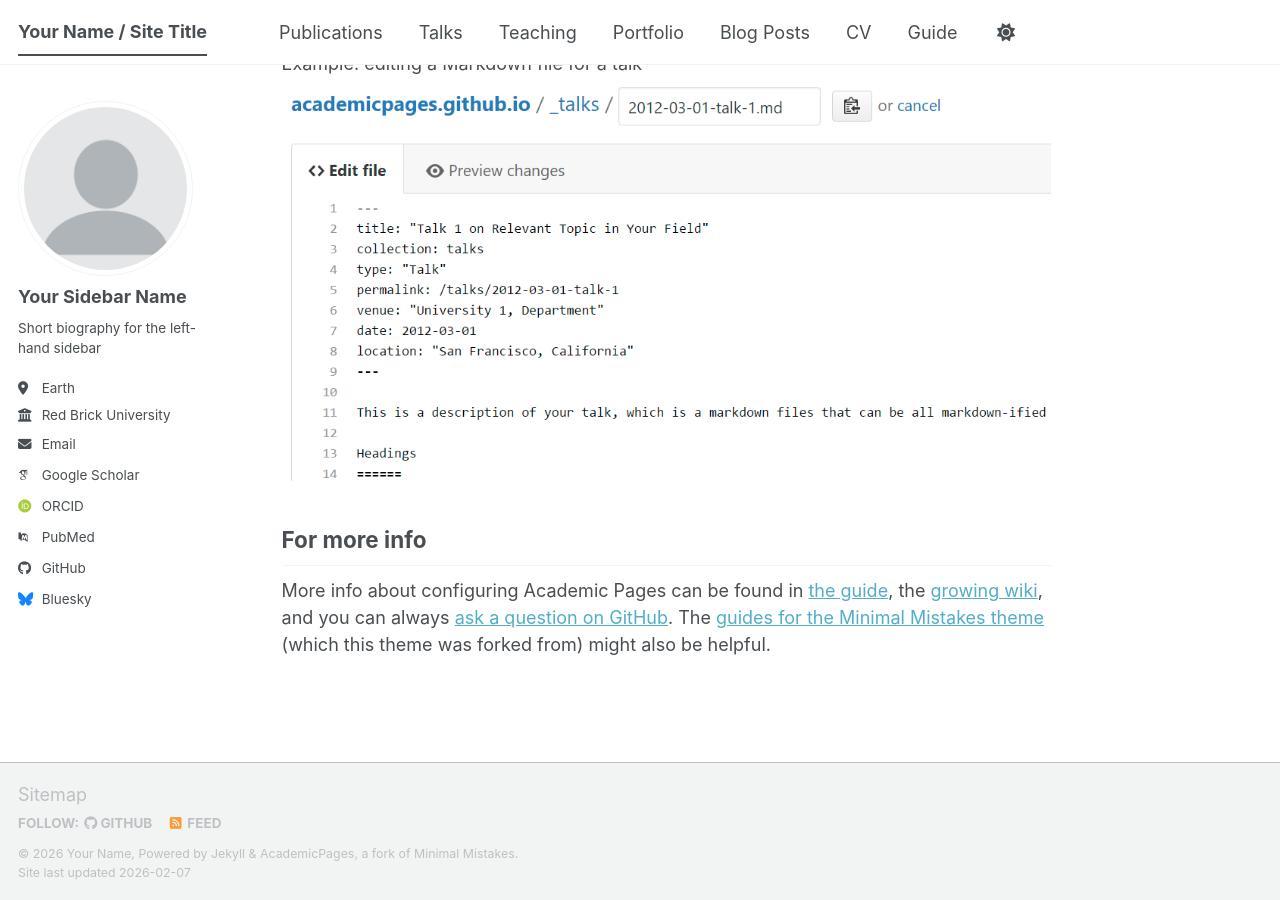
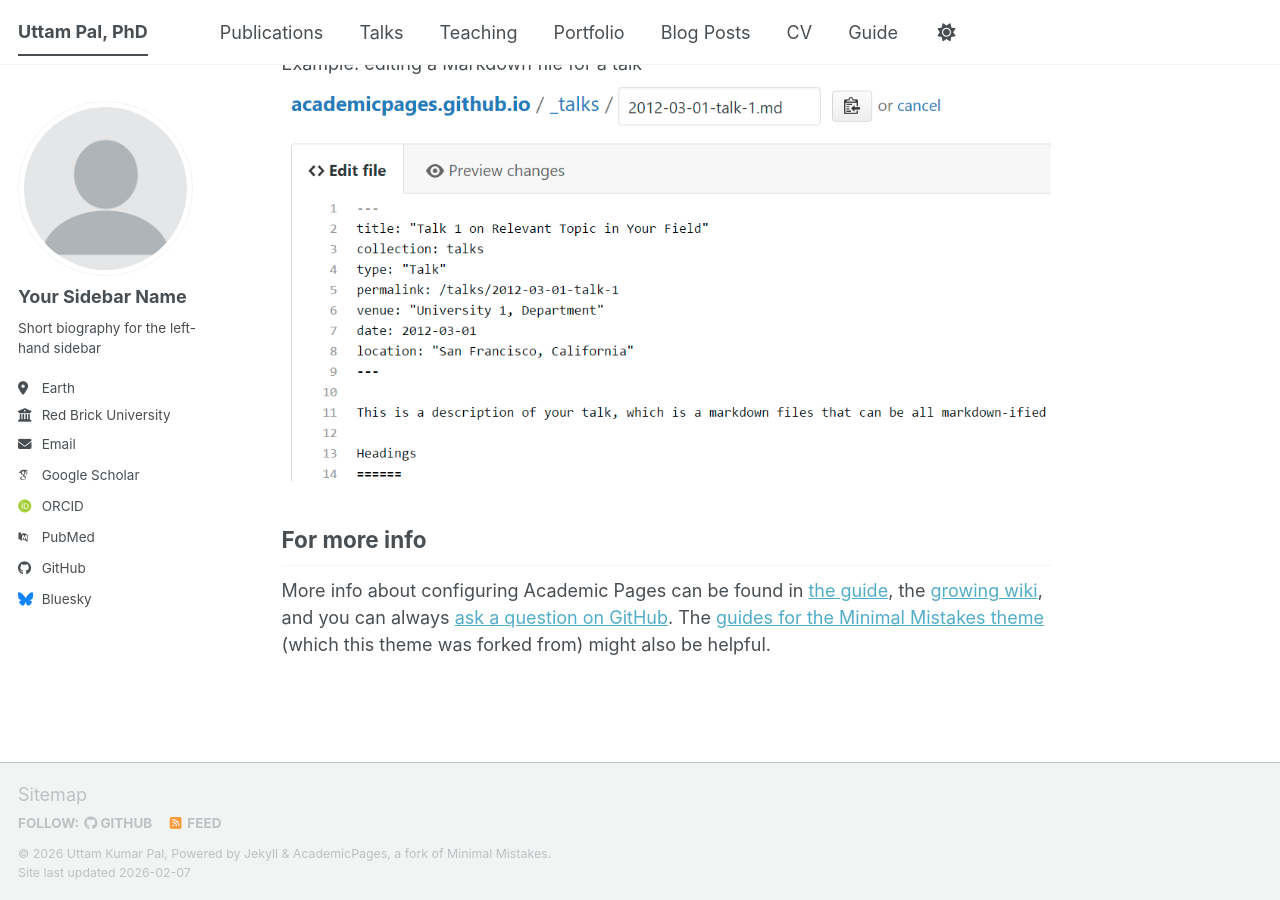
Before and after one commit to pal-uttam/pal-uttam.github.io, a Jekyll site: the page built from _pages/about.md, in a window 1280 px wide and 900 px high, scrolled down 2720 px. Built offline with Jekyll 4.4.1, drawn with Linux system fonts in a browser that asks for light colours; some web fonts are replaced; a script bundle is joined from its source files by our own code; library files that are not in the unit come from our copies.

Commit message:
Update site config and dependencies

```diff
--- a/Gemfile
+++ b/Gemfile
@@ -11,3 +11,5 @@ end
 
 gem 'github-pages'
 gem 'connection_pool', '2.5.0'
+
+gem "tzinfo-data", "~> 1.2025"
--- a/_config.yml
+++ b/_config.yml
@@ -9,9 +9,9 @@
 # Basic Site Settings
 locale                   : "en-US"
 site_theme               : "default" # The available themes options are "default", "air", "sunrise", "mint", "dirt" and "contrast"
-title                    : "Your Name / Site Title"
+title                    : "Uttam Pal, PhD"
 title_separator          : "-"
-name                     : &name "Your Name"
+name                     : &name "Uttam Kumar Pal"
 description              : &description "Your Name's academic portfolio"   # Update this with a general description of your site, this is the default if not overridden by a page
 url                      : https://academicpages.github.io # The base hostname & protocol for your site e.g. "https://[your GitHub username].github.io",
                                                            # or if you already have some other page hosted on Github then use "https://[your GitHub username].github.io/[Your Repo Name]"
```
